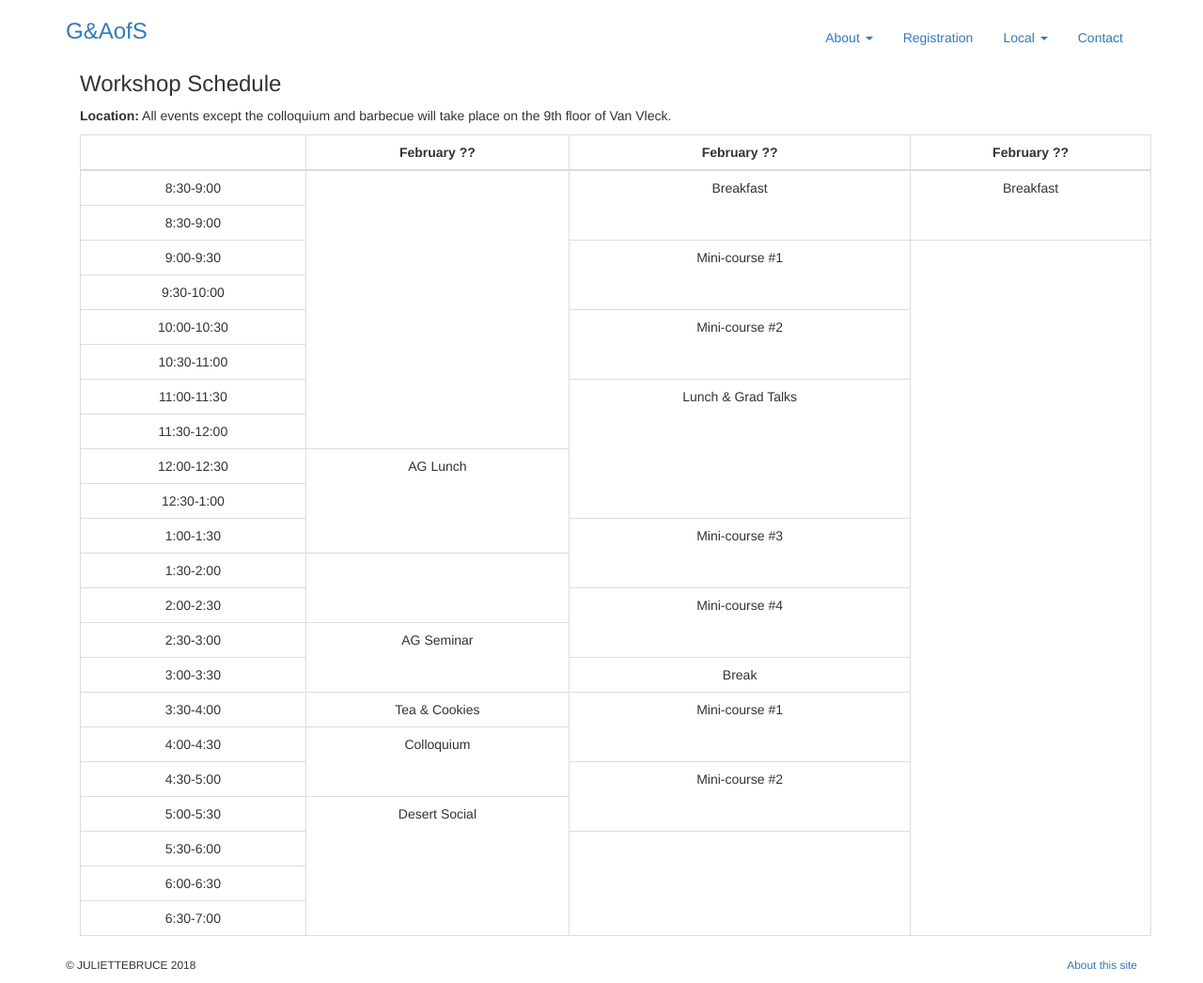
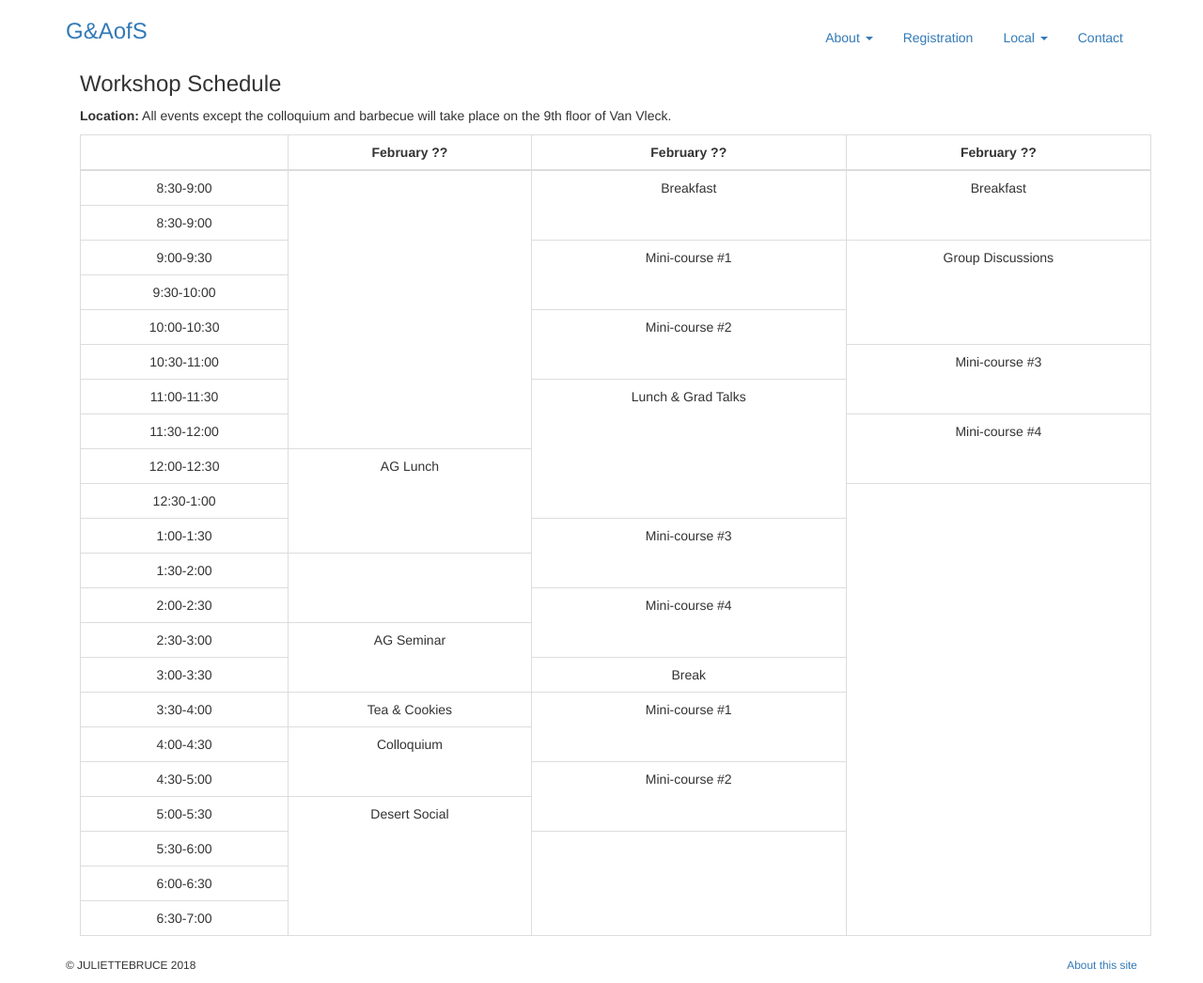
Before and after one commit to julietteBruce/geometry-arithmetic-surfaces, a Jekyll site: the page built from schedule/index.html, in a window 1280 px wide. Shown: the whole page at 94% size. Built offline with Jekyll 4.4.1, drawn with Linux system fonts in a browser that asks for light colours; nearby versions of some CDN libraries; library files that are not in the unit come from our copies.

Commit message:
Updating Schedule

```diff
--- a/schedule/index.html
+++ b/schedule/index.html
@@ -30,6 +30,7 @@ description: G&AoS Schedule
       <tr >
       	<td>9:00-9:30</td>
         <td rowspan="2">Mini-course #1</td>
+        <td rowspan="3">Group Discussions</td>
       </tr>
       <tr>
       	<td>9:30-10:00</td>
@@ -40,6 +41,7 @@ description: G&AoS Schedule
       </tr>
       <tr>
       	<td>10:30-11:00</td>
+        <td rowspan="2">Mini-course #3</td>
       </tr>
       <tr>
       	<td>11:00-11:30</td>
@@ -47,6 +49,7 @@ description: G&AoS Schedule
       </tr>
       <tr>
       	<td>11:30-12:00</td>
+      	<td rowspan="2">Mini-course #4</td>
       </tr>
       <tr class="text-center">
       	<td>12:00-12:30</td>
@@ -54,6 +57,7 @@ description: G&AoS Schedule
       </tr>
       <tr>
       	<td>12:30-1:00</td>
+      	<td rowspan="13"></td>
       </tr>
       <tr>
       	<td>1:00-1:30</td>
```
